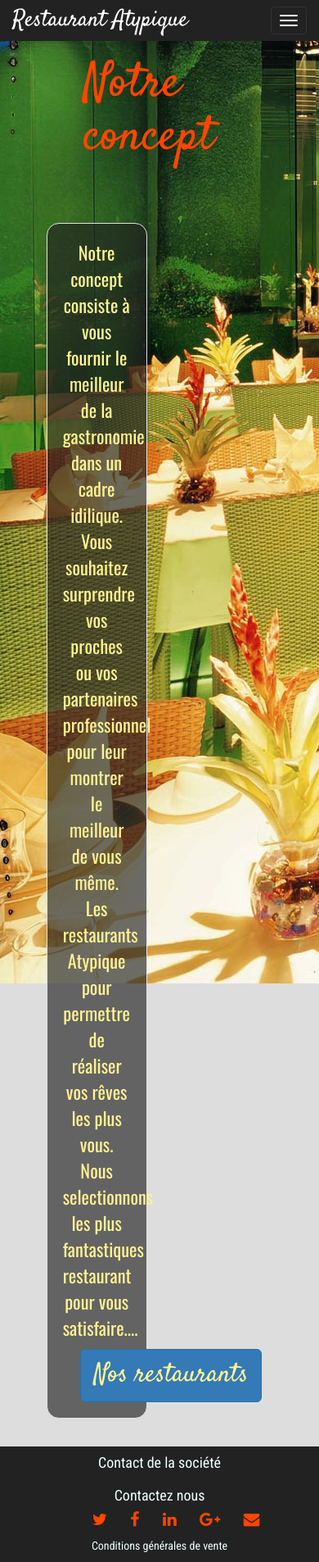
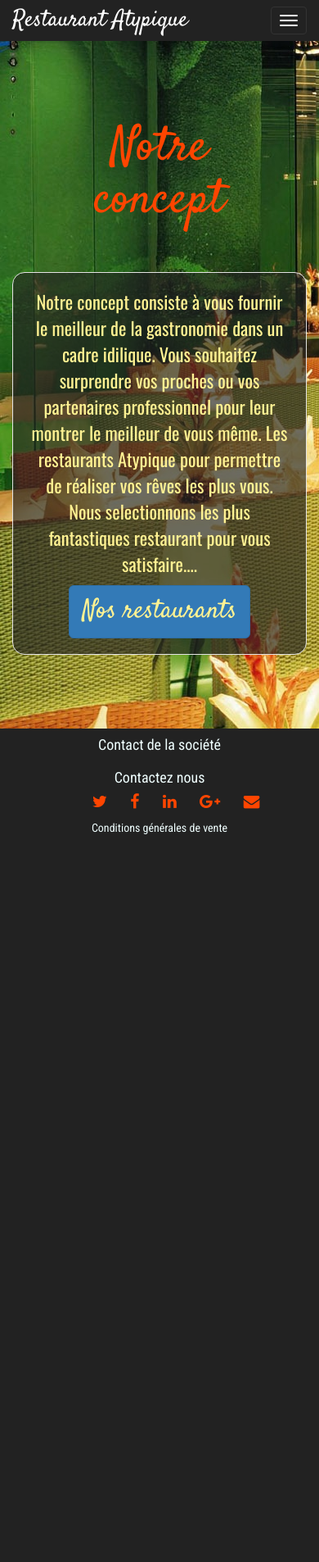
Before and after one commit to FrancoisLetellier/projectWcs, a PHP site: page / in a window 390 px wide; the page is wider, and only the part inside the window is pictured. Shown: that part at 82% size. After the commit the page ends 1018 px from the top of that part, so only its background shows below. Run offline with PHP 8.4, Linux system fonts and the light colour scheme; some libraries are stand-ins or nearby versions.

Commit message:
final version before merge, not responsive for all

```diff
--- a/css/main.css
+++ b/css/main.css
@@ -91,8 +91,10 @@ footer{
 /*homepage */
 
 .head-restaurant {   /*Titre de la page */
-    width: 90%;
-    margin: 8% auto;
+    width: 100%;
+    margin-top: 10%;
+    margin-bottom : 3%;
+    margin-left: 5%;
     font-family: 'Satisfy', cursive;
     font-size: 4.2em;
     padding: 1em;
@@ -122,14 +124,11 @@ footer{
 }
 
 
-#content-wrapper {  /*regroup title, concept, button,*/
-    z-index: 1 ;
+#content-wrapper { /*regroup title, concept, button,*/
+    z-index: 1;
     min-width: 100%;
     min-height: 100%;
-    margin-bottom : 10% auto;
-
-
-
+    margin-bottom: auto;
 }
 
 .description{      /*paragrah*/
@@ -139,14 +138,44 @@ footer{
 }
 
 .well {                /*grey background*/
-    width: 90%;
+    width: 100%;
+    margin-top:5%;
     margin-bottom: 25%;
     background-color: rgba(34, 34, 34, 0.65);
     border-radius: 15px;
 
 }
+@media (max-width:480px) {
+    .well {
+        width: 100%;
+        margin-bottom:3%;
 
-/*fin homepage*/
+    }
+
+    .head-restaurant {
+        margin: auto;
+        padding-bottom: 0;
+    }
+
+}
+
+@media (min-device-width : 767px)  {
+    .head-restaurant {
+        margin-top: 25%;
+        margin-right: 25%;
+    }
+    .well {
+        width: 100%;
+        margin-top:15%;
+        margin-bottom:25%;
+    }
+
+    }
+
+
+
+
+    /*fin homepage*/
 
 /*Devenir Franchisé */
 
@@ -161,6 +190,7 @@ footer{
     border-width: 1px;
     padding: 10px;
     margin-bottom: 1%;
+    z-index: 1;
 
 }
 
@@ -172,7 +202,7 @@ footer{
 }
 
 .devenir{           /*container*/
-    margin-top: 2%;
+    margin-top: 3%;
 
 }
 
@@ -193,11 +223,11 @@ label{
 #nomrestaurant::placeholder, #firstname::placeholder, #lastname::placeholder, /*placeholder = char du formulaire*/
 #téléphone::placeholder, #email::placeholder, #commentaires::placeholder {
     color:black;
-    font-size : 1.1em;
+    font-size : 1.2em;
 }
 
 
-#nomrestaurant, #firstname, #lastname, #téléphone, #email, #commentaires  { /*background input*/
+#nomrestaurant, #firstname, #lastname, #téléphone, #email, #commentaires { /*background input*/
     background-color: #fff293;
     color: black;
 
@@ -205,8 +235,26 @@ label{
 
 .envoi{       /*button*/
     margin-top:2%;
+
+@media (max-width:480px) {
+    .titreDevenir {
+
+
+    }
+    .formulaire{
+
+    }
 }
+
+
+
+    }
 /*Fin Devenir Franchise*/
+
+/*contact*/
+.masthead img{
+    width:100%;
+}
 
 /* Restaurants page*/
 .restaurant-page {
--- /dev/null
+++ b/page/contact.php
@@ -0,0 +1,3 @@
+<div class="masthead">
+    <img src="img/restoaqua.jpg"/>
+</div>
--- a/page/devenir.php
+++ b/page/devenir.php
@@ -35,7 +35,7 @@ if ($_SERVER['REQUEST_METHOD'] == 'POST') {
 
         <div class="row">
 
-            <div class="col-xs-2 col-sm-2 col-md-2 col-lg-4 col-lg-offset-4 formulaire">
+            <div class="col-xs-8 col-xs-offset-2 col-sm-2 col-md-2 col-lg-4 col-lg-offset-4 formulaire">
                 <form action="" method="post" role="form">
 
                     <div class="form-group">
@@ -72,7 +72,7 @@ if ($_SERVER['REQUEST_METHOD'] == 'POST') {
                     </div>
 
                     <div class="row envoi">
-                        <div class="col-xs-8 col-xs-offset-2 col-sm-8 col-sm-offset-2
+                        <div class="col-xs-4 col-xs-offset-4 col-sm-4 col-sm-offset-4
                                             col-md-8 col-md-offset-2 col-lg-4 col-lg-offset-5 ">
 
                                 <a href="" class="btn btn-primary btn-lg send"
--- a/page/index.php
+++ b/page/index.php
@@ -1,22 +1,22 @@
 
 
-<div class="row ff">
-    <div class="col-xs-12 col-sm-12 col-md-12 col-lg-12">
+<div class="row">
+    <div class="col-xs-12 col-sm-12 col-md-12  col-lg-12">
         <div id="background-carousel">
             <img src="img/homepage.jpg" alt="restaurant lyon" >
         </div>
         <div class="row">
-            <div class="col-xs-8 col-sm-12 col-md-12 col-lg-12">
+            <div class="col-xs-12 col-sm-12 col-md-12 col-lg-12">
                 <div id="content-wrapper">
                     <div class="container">
                         <div class="row">
-                            <div class="text-center col-xs-9 col-xs-offset-1 col-sm-9 col-sm-offset-1 col-md-9 col-md-offset-1
+                            <div class="text-center col-xs-12 col-sm-12  col-md-12
                             col-lg-9 col-lg-offset-1">
                                 <h1 class="head-restaurant">Notre concept</h1>
                             </div>
                         </div>
                         <div class="row">
-                            <div class="text-center col-xs-8 col-xs-offset-2 col-sm-8 col-sm-offset-2 col-md-8 col-md-offset-2
+                            <div class="text-center col-xs-12 col-sm-12  col-md-10 col-md-offset-1
                                 col-lg-8 col-lg-offset-2">
                                 <div class="well"><p class="description">Notre concept
                                         consiste à vous fournir le meilleur de la gastronomie dans un cadre
@@ -27,8 +27,8 @@
                                         de réaliser vos rêves les plus vous. Nous selectionnons
                                         les plus fantastiques restaurant pour vous satisfaire....</p>
                                     <div class="row">
-                                        <div class="col-xs-8 col-xs-offset-2 col-sm-8 col-sm-offset-2
-                                        col-md-8 col-md-offset-2 col-lg-8 col-lg-offset-2">
+                                        <div class="col-xs-12  col-sm-12
+                                        col-md-12  col-lg-8 col-lg-offset-2">
                                         <p class="fond">
                                         <a href="/?page=restaurant" class="btn btn-primary btn-lg restaurant"
                                            role="button">Nos restaurants</a>
```
Also changed, not shown: img/damien.jpg (added).
